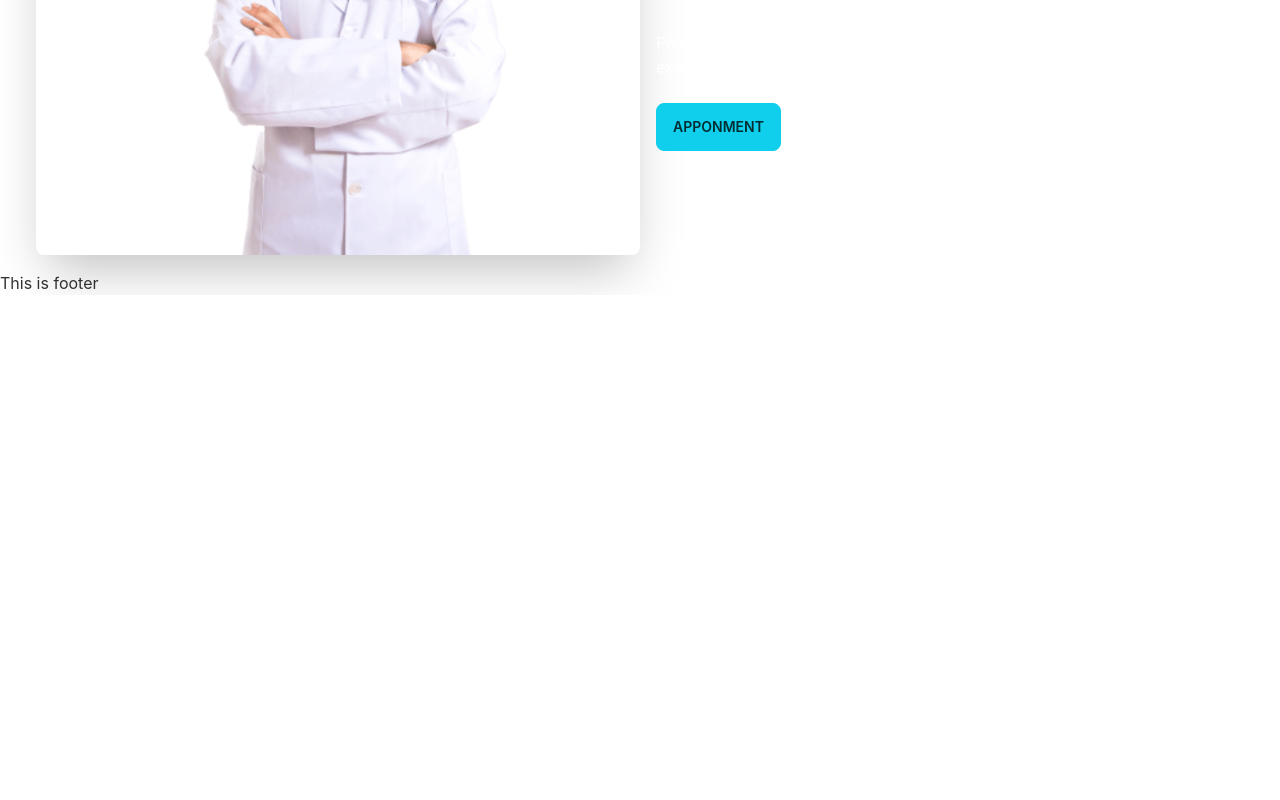
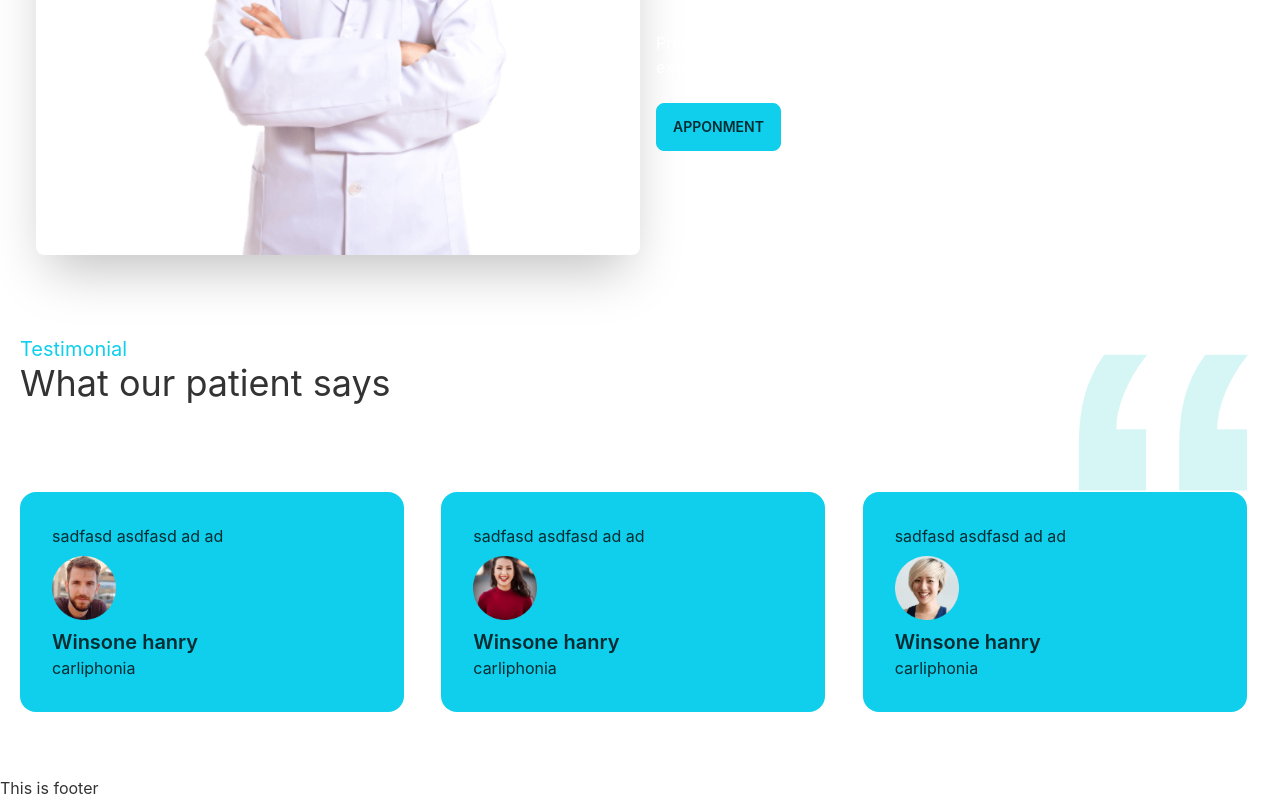
Before and after one commit to ICTMubarak/doctors-portal-client, a React (Create React App) app: page / in a window 1280 px wide. Shown: the part 1657-2457 px from the top of the page. Before the commit the page ends 1952 px from the top, so only its background shows below. Built offline with nearby package versions, Linux system fonts and the light colour scheme.

Commit message:
added review section

```diff
--- a/src/Pages/Home/Home/Home.js
+++ b/src/Pages/Home/Home/Home.js
@@ -4,6 +4,7 @@ import InfoCards from '../../InfoCards/InfoCards';
 import Services from '../../Services/Services';
 import Banner from '../Banner/Banner';
 import MakeApointment from '../MakeApointment/MakeApointment';
+import Testimnial from '../Testimonial/Testimnial';
 
 const Home = () => {
     return (
@@ -13,6 +14,7 @@ const Home = () => {
             <Services></Services>
             <DantalCare></DantalCare>
             <MakeApointment></MakeApointment>
+            <Testimnial></Testimnial>
         </div>
     );
 };
--- /dev/null
+++ b/src/Pages/Home/Testimonial/Review.js
@@ -0,0 +1,25 @@
+import React from 'react';
+
+const Review = ({review}) => {
+    const {name, img, review: userReview, location} = review;
+    return (
+        <div className="card w-96 bg-primary text-primary-content">
+  <div className="card-body">
+
+    <p>{userReview}</p>
+
+    <div className="card-actions justify-start">
+    <img className='w-16' src={img} alt="" />
+    </div>
+    <div>
+         <h2 className="card-title">{name}</h2>
+         <h2>{location}</h2>
+
+
+    </div>
+  </div>
+</div>
+    );
+};
+
+export default Review;
--- a/src/Pages/Home/Testimonial/Testimnial.js
+++ b/src/Pages/Home/Testimonial/Testimnial.js
@@ -1,9 +1,56 @@
 import React from 'react';
+import quote from '../../../assets/icons/quote.svg';
+import people1 from '../../../assets/images/people1.png';
+import people2 from '../../../assets/images/people2.png';
+import people3 from '../../../assets/images/people3.png';
+import Review from './Review';
 
 const Testimnial = () => {
+    const reviews = [
+        {
+            _id: 1,
+            name: 'Winsone hanry',
+            img: people1,
+            location: 'carliphonia',
+            review: 'sadfasd asdfasd ad ad',
+
+        },
+        {
+            _id: 2,
+            name: 'Winsone hanry',
+            img: people2,
+            location: 'carliphonia',
+            review: 'sadfasd asdfasd ad ad',
+
+        },
+        {
+            _id: 3,
+            name: 'Winsone hanry',
+            img: people3,
+            location: 'carliphonia',
+            review: 'sadfasd asdfasd ad ad',
+
+        },
+    ]
     return (
-        <section>
-            <h1>Testimonial</h1>
+        <section className='my-16'>
+            <div className='flex justify-between'>
+                <div>
+                    <h4 className='text-xl text-primary'>Testimonial</h4>
+                    <h3 className='text-4xl'>What our patient says</h3>
+                </div>
+                <figure>
+                    <img className='w-24 lg:w-48' src={quote} alt="" />
+                </figure>
+            </div>
+            <div className='grid gap-6 grid-cols-1 md:grid-cols-2 lg:grid-cols-3'>
+                {
+                    reviews.map(review => <Review
+                        key={review._id}
+                        review={review}
+                    ></Review>)
+                }
+            </div>
         </section>
     );
 };
```
